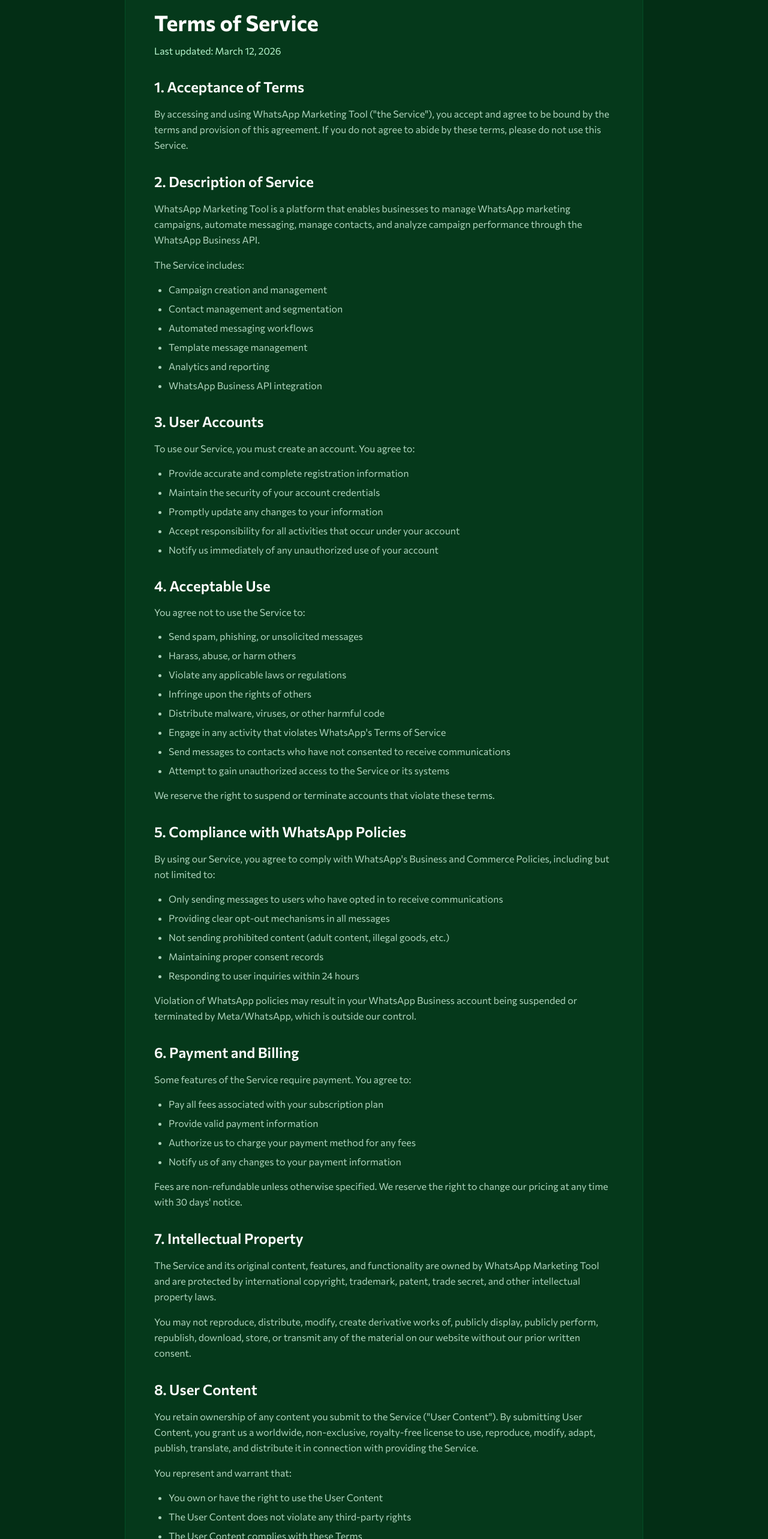
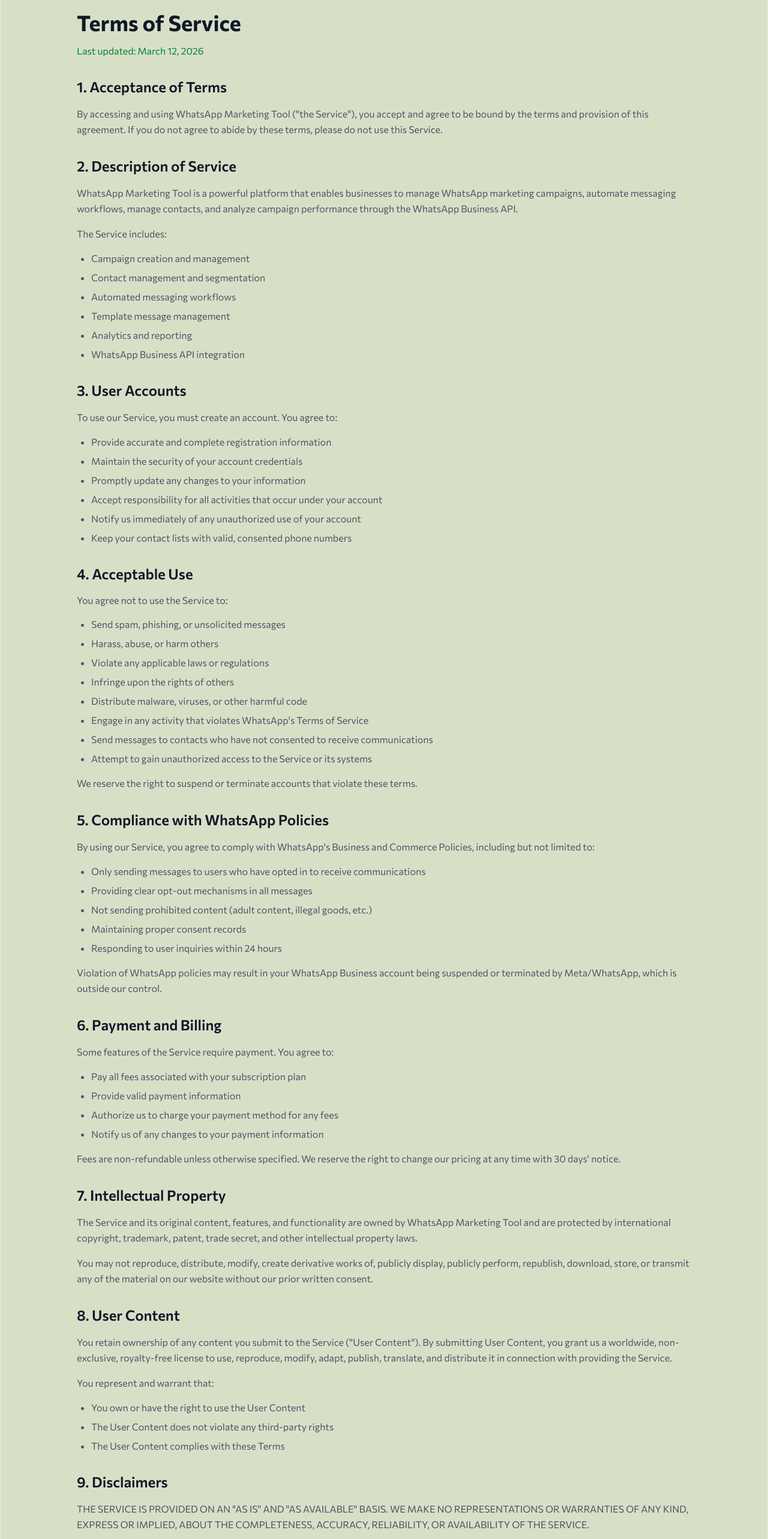
Before and after one commit to DigiconnUnite/ProDigiChat, a Next.js app: page /terms in a window 1280 px wide. Shown: the part 160-2726 px from the top of the page at 60% size. Built offline with nearby package versions, Linux system fonts and the light colour scheme; no server answers.

Commit message:
fix the header

```diff
--- a/src/app/privacy/page.tsx
+++ b/src/app/privacy/page.tsx
@@ -37,7 +37,7 @@
                 </h2>
                 <p className="text-gray-600 leading-relaxed">
                   Welcome to WhatsApp Marketing Tool ("we," "our," or "us"). We
-                  are committed to protecting your privacy. This Privacy Policy
+                  are fully committed to protecting your privacy and safeguarding your personal information. This Privacy Policy
                   explains how your personal information is collected, used, and
                   disclosed by WhatsApp Marketing Tool when you use our website
                   and services.
@@ -145,11 +145,11 @@
                 </h2>
                 <p className="text-gray-600 leading-relaxed">
                   We implement appropriate technical and organizational measures
-                  to protect your personal information, including encryption of
+                  to protect your personal information, including industry-standard encryption of
                   data in transit and at rest, regular security assessments, and
-                  access controls. However, no method of transmission over the
+                  strict access controls. However, no method of transmission over the
                   Internet or electronic storage is 100% secure, and we cannot
-                  guarantee absolute security.
+                  guarantee absolute security. We continuously work to improve our security practices.
                 </p>
               </section>
 
--- a/src/app/terms/page.tsx
+++ b/src/app/terms/page.tsx
@@ -12,21 +12,21 @@
     <>
       <Header variant="public" className="fixed top-0 left-0 right-0 z-50" />
 
-      {/* Main Content - Green background matching main website */}
-      <div className="min-h-screen bg-green-950 pt-20">
-        {/* Content Container with dark styling */}
-        <main className="container mx-auto px-4 py-12 max-w-4xl">
-          <div className="bg-green-900/30 rounded-4xl p-8 md:p-12 border border-green-800/50">
-            <h1 className="text-4xl font-bold text-white mb-4">Terms of Service</h1>
+      {/* Main Content - Light background matching privacy page */}
+      <div className="min-h-screen bg-background pt-20 rounded-b-4xl border">
+        {/* Content Container */}
+        <main className="container mx-auto px-4 py-12 max-w-6xl">
+          <div className="rounded-4xl p-8 md:p-12">
+            <h1 className="text-4xl font-bold text-gray-900 mb-4">Terms of Service</h1>
 
-            <p className="text-green-200 mb-8">
+            <p className="text-green-700 mb-8">
               Last updated: {new Date().toLocaleDateString('en-US', { year: 'numeric', month: 'long', day: 'numeric' })}
             </p>
 
             <div className="space-y-8">
               <section>
-                <h2 className="text-2xl font-semibold text-white mb-4">1. Acceptance of Terms</h2>
-                <p className="text-green-100/80 leading-relaxed">
+                <h2 className="text-2xl font-semibold text-gray-900 mb-4">1. Acceptance of Terms</h2>
+                <p className="text-gray-600 leading-relaxed">
                   By accessing and using WhatsApp Marketing Tool ("the Service"), you accept and agree to be bound
                   by the terms and provision of this agreement. If you do not agree to abide by these terms, please
                   do not use this Service.
@@ -34,15 +34,15 @@
               </section>
 
               <section>
-                <h2 className="text-2xl font-semibold text-white mb-4">2. Description of Service</h2>
-                <p className="text-green-100/80 leading-relaxed">
-                  WhatsApp Marketing Tool is a platform that enables businesses to manage WhatsApp marketing campaigns,
-                  automate messaging, manage contacts, and analyze campaign performance through the WhatsApp Business API.
+                <h2 className="text-2xl font-semibold text-gray-900 mb-4">2. Description of Service</h2>
+                <p className="text-gray-600 leading-relaxed">
+                  WhatsApp Marketing Tool is a powerful platform that enables businesses to manage WhatsApp marketing campaigns,
+                  automate messaging workflows, manage contacts, and analyze campaign performance through the WhatsApp Business API.
                 </p>
-                <p className="text-green-100/80 leading-relaxed mt-4">
+                <p className="text-gray-600 leading-relaxed mt-4">
                   The Service includes:
                 </p>
-                <ul className="list-disc pl-6 space-y-2 mt-4 text-green-100/80">
+                <ul className="list-disc pl-6 space-y-2 mt-4 text-gray-600">
                   <li>Campaign creation and management</li>
                   <li>Contact management and segmentation</li>
                   <li>Automated messaging workflows</li>
@@ -53,23 +53,24 @@
               </section>
 
               <section>
-                <h2 className="text-2xl font-semibold text-white mb-4">3. User Accounts</h2>
-                <p className="text-green-100/80 leading-relaxed mb-4">
+                <h2 className="text-2xl font-semibold text-gray-900 mb-4">3. User Accounts</h2>
+                <p className="text-gray-600 leading-relaxed mb-4">
                   To use our Service, you must create an account. You agree to:
                 </p>
-                <ul className="list-disc pl-6 space-y-2 text-green-100/80">
+                <ul className="list-disc pl-6 space-y-2 text-gray-600">
                   <li>Provide accurate and complete registration information</li>
                   <li>Maintain the security of your account credentials</li>
                   <li>Promptly update any changes to your information</li>
                   <li>Accept responsibility for all activities that occur under your account</li>
                   <li>Notify us immediately of any unauthorized use of your account</li>
+                  <li>Keep your contact lists with valid, consented phone numbers</li>
                 </ul>
               </section>
 
               <section>
-                <h2 className="text-2xl font-semibold text-white mb-4">4. Acceptable Use</h2>
-                <p className="text-green-100/80 mb-4">You agree not to use the Service to:</p>
-                <ul className="list-disc pl-6 space-y-2 text-green-100/80">
+                <h2 className="text-2xl font-semibold text-gray-900 mb-4">4. Acceptable Use</h2>
+                <p className="text-gray-600 mb-4">You agree not to use the Service to:</p>
+                <ul className="list-disc pl-6 space-y-2 text-gray-600">
                   <li>Send spam, phishing, or unsolicited messages</li>
                   <li>Harass, abuse, or harm others</li>
                   <li>Violate any applicable laws or regulations</li>
@@ -79,55 +80,55 @@
                   <li>Send messages to contacts who have not consented to receive communications</li>
                   <li>Attempt to gain unauthorized access to the Service or its systems</li>
                 </ul>
-                <p className="text-green-100/80 mt-4 leading-relaxed">
+                <p className="text-gray-600 mt-4 leading-relaxed">
                   We reserve the right to suspend or terminate accounts that violate these terms.
                 </p>
               </section>
 
               <section>
-                <h2 className="text-2xl font-semibold text-white mb-4">5. Compliance with WhatsApp Policies</h2>
-                <p className="text-green-100/80 leading-relaxed mb-4">
+                <h2 className="text-2xl font-semibold text-gray-900 mb-4">5. Compliance with WhatsApp Policies</h2>
+                <p className="text-gray-600 leading-relaxed mb-4">
                   By using our Service, you agree to comply with WhatsApp's Business and Commerce Policies,
                   including but not limited to:
                 </p>
-                <ul className="list-disc pl-6 space-y-2 text-green-100/80">
+                <ul className="list-disc pl-6 space-y-2 text-gray-600">
                   <li>Only sending messages to users who have opted in to receive communications</li>
                   <li>Providing clear opt-out mechanisms in all messages</li>
                   <li>Not sending prohibited content (adult content, illegal goods, etc.)</li>
                   <li>Maintaining proper consent records</li>
                   <li>Responding to user inquiries within 24 hours</li>
                 </ul>
-                <p className="text-green-100/80 mt-4 leading-relaxed">
+                <p className="text-gray-600 mt-4 leading-relaxed">
                   Violation of WhatsApp policies may result in your WhatsApp Business account being suspended or
                   terminated by Meta/WhatsApp, which is outside our control.
                 </p>
               </section>
 
               <section>
-                <h2 className="text-2xl font-semibold text-white mb-4">6. Payment and Billing</h2>
-                <p className="text-green-100/80 leading-relaxed mb-4">
+                <h2 className="text-2xl font-semibold text-gray-900 mb-4">6. Payment and Billing</h2>
+                <p className="text-gray-600 leading-relaxed mb-4">
                   Some features of the Service require payment. You agree to:
                 </p>
-                <ul className="list-disc pl-6 space-y-2 text-green-100/80">
+                <ul className="list-disc pl-6 space-y-2 text-gray-600">
                   <li>Pay all fees associated with your subscription plan</li>
                   <li>Provide valid payment information</li>
                   <li>Authorize us to charge your payment method for any fees</li>
                   <li>Notify us of any changes to your payment information</li>
                 </ul>
-                <p className="text-green-100/80 mt-4 leading-relaxed">
+                <p className="text-gray-600 mt-4 leading-relaxed">
                   Fees are non-refundable unless otherwise specified. We reserve the right to change our
                   pricing at any time with 30 days' notice.
                 </p>
               </section>
 
               <section>
-                <h2 className="text-2xl font-semibold text-white mb-4">7. Intellectual Property</h2>
-                <p className="text-green-100/80 leading-relaxed">
+                <h2 className="text-2xl font-semibold text-gray-900 mb-4">7. Intellectual Property</h2>
+                <p className="text-gray-600 leading-relaxed">
                   The Service and its original content, features, and functionality are owned by WhatsApp
                   Marketing Tool and are protected by international copyright, trademark, patent, trade
                   secret, and other intellectual property laws.
                 </p>
-                <p className="text-green-100/80 leading-relaxed mt-4">
+                <p className="text-gray-600 leading-relaxed mt-4">
                   You may not reproduce, distribute, modify, create derivative works of, publicly display,
                   publicly perform, republish, download, store, or transmit any of the material on our
                   website without our prior written consent.
@@ -135,16 +136,16 @@
               </section>
 
               <section>
-                <h2 className="text-2xl font-semibold text-white mb-4">8. User Content</h2>
-                <p className="text-green-100/80 leading-relaxed">
+                <h2 className="text-2xl font-semibold text-gray-900 mb-4">8. User Content</h2>
+                <p className="text-gray-600 leading-relaxed">
                   You retain ownership of any content you submit to the Service ("User Content"). By submitting
                   User Content, you grant us a worldwide, non-exclusive, royalty-free license to use, reproduce,
                   modify, adapt, publish, translate, and distribute it in connection with providing the Service.
                 </p>
-                <p className="text-green-100/80 leading-relaxed mt-4 mb-4">
+                <p className="text-gray-600 leading-relaxed mt-4 mb-4">
                   You represent and warrant that:
                 </p>
-                <ul className="list-disc pl-6 space-y-2 text-green-100/80">
+                <ul className="list-disc pl-6 space-y-2 text-gray-600">
                   <li>You own or have the right to use the User Content</li>
                   <li>The User Content does not violate any third-party rights</li>
                   <li>The User Content complies with these Terms</li>
@@ -152,27 +153,27 @@
               </section>
 
               <section>
-                <h2 className="text-2xl font-semibold text-white mb-4">9. Disclaimers</h2>
-                <p className="text-green-100/80 leading-relaxed">
+                <h2 className="text-2xl font-semibold text-gray-900 mb-4">9. Disclaimers</h2>
+                <p className="text-gray-600 leading-relaxed">
                   THE SERVICE IS PROVIDED ON AN "AS IS" AND "AS AVAILABLE" BASIS. WE MAKE NO REPRESENTATIONS
                   OR WARRANTIES OF ANY KIND, EXPRESS OR IMPLIED, ABOUT THE COMPLETENESS, ACCURACY, RELIABILITY,
                   OR AVAILABILITY OF THE SERVICE.
                 </p>
-                <p className="text-green-100/80 leading-relaxed mt-4">
+                <p className="text-gray-600 leading-relaxed mt-4">
                   WE DO NOT WARRANT THAT THE SERVICE WILL BE UNINTERRUPTED, TIMELY, SECURE, OR ERROR-FREE.
                   ANY MATERIAL OBTAINED THROUGH THE SERVICE IS AT YOUR OWN RISK.
                 </p>
               </section>
 
               <section>
-                <h2 className="text-2xl font-semibold text-white mb-4">10. Limitation of Liability</h2>
-                <p className="text-green-100/80 leading-relaxed mb-4">
+                <h2 className="text-2xl font-semibold text-gray-900 mb-4">10. Limitation of Liability</h2>
+                <p className="text-gray-600 leading-relaxed mb-4">
                   IN NO EVENT SHALL WHATSAPP MARKETING TOOL, ITS OFFICERS, DIRECTORS, EMPLOYEES, OR AGENTS,
                   BE LIABLE FOR ANY INDIRECT, INCIDENTAL, SPECIAL, CONSEQUENTIAL, OR PUNITIVE DAMAGES, INCLUDING
                   WITHOUT LIMITATION, LOSS OF PROFITS, DATA, USE, GOODWILL, OR OTHER INTANGIBLE LOSSES,
                   RESULTING FROM:
                 </p>
-                <ul className="list-disc pl-6 space-y-2 text-green-100/80">
+                <ul className="list-disc pl-6 space-y-2 text-gray-600">
                   <li>YOUR ACCESS TO OR USE OF OR INABILITY TO ACCESS OR USE THE SERVICE</li>
                   <li>ANY CONDUCT OR CONTENT OF ANY THIRD PARTY ON THE SERVICE</li>
                   <li>ANY CONTENT OBTAINED FROM THE SERVICE</li>
@@ -181,8 +182,8 @@
               </section>
 
               <section>
-                <h2 className="text-2xl font-semibold text-white mb-4">11. Indemnification</h2>
-                <p className="text-green-100/80 leading-relaxed">
+                <h2 className="text-2xl font-semibold text-gray-900 mb-4">11. Indemnification</h2>
+                <p className="text-gray-600 leading-relaxed">
                   You agree to defend, indemnify, and hold harmless WhatsApp Marketing Tool and its officers,
                   directors, employees, and agents from and against any claims, liabilities, damages, judgments,
                   awards, losses, costs, expenses, or fees (including reasonable attorneys' fees) arising out
@@ -191,12 +192,12 @@
               </section>
 
               <section>
-                <h2 className="text-2xl font-semibold text-white mb-4">12. Termination</h2>
-                <p className="text-green-100/80 leading-relaxed">
+                <h2 className="text-2xl font-semibold text-gray-900 mb-4">12. Termination</h2>
+                <p className="text-gray-600 leading-relaxed">
                   We may terminate or suspend your account and access to the Service immediately, without
                   prior notice or liability, for any reason, including breach of these Terms.
                 </p>
-                <p className="text-green-100/80 leading-relaxed mt-4">
+                <p className="text-gray-600 leading-relaxed mt-4">
                   Upon termination, your right to use the Service will immediately cease. If you wish to
                   terminate your account, you may simply discontinue using the Service or contact us to
                   request account deletion.
@@ -204,31 +205,31 @@
               </section>
 
               <section>
-                <h2 className="text-2xl font-semibold text-white mb-4">13. Governing Law</h2>
-                <p className="text-green-100/80 leading-relaxed">
+                <h2 className="text-2xl font-semibold text-gray-900 mb-4">13. Governing Law</h2>
+                <p className="text-gray-600 leading-relaxed">
                   These Terms shall be governed and construed in accordance with the laws of the jurisdiction
                   in which our company is registered, without regard to its conflict of law provisions.
                 </p>
               </section>
 
               <section>
-                <h2 className="text-2xl font-semibold text-white mb-4">14. Changes to Terms</h2>
-                <p className="text-green-100/80 leading-relaxed">
+                <h2 className="text-2xl font-semibold text-gray-900 mb-4">14. Changes to Terms</h2>
+                <p className="text-gray-600 leading-relaxed">
                   We reserve the right to modify these Terms at any time. We will provide notice of any
                   material changes by posting the new Terms on this page and updating the "last updated" date.
                 </p>
-                <p className="text-green-100/80 leading-relaxed mt-4">
+                <p className="text-gray-600 leading-relaxed mt-4">
                   Your continued use of the Service after any such changes constitutes your acceptance of
                   the new Terms.
                 </p>
               </section>
 
               <section>
-                <h2 className="text-2xl font-semibold text-white mb-4">15. Contact Us</h2>
-                <p className="text-green-100/80 mb-4">
+                <h2 className="text-2xl font-semibold text-gray-900 mb-4">15. Contact Us</h2>
+                <p className="text-gray-600 mb-4">
                   If you have any questions about these Terms, please contact us:
                 </p>
-                <ul className="list-disc pl-6 space-y-2 text-green-100/80">
+                <ul className="list-disc pl-6 space-y-2 text-gray-600">
                   <li>Email: support@whatsappmarketingtool.com</li>
                   <li>Website: www.whatsappmarketingtool.com</li>
                 </ul>
--- a/src/components/header.tsx
+++ b/src/components/header.tsx
@@ -87,11 +87,12 @@
       {/* Desktop Header - Hidden on mobile */}
       <header
         className={cn(
-          "hidden md:flex py-4  mx-auto items-center justify-between rounded-b-4xl px-8",
+          "hidden md:flex py-4 items-center justify-between rounded-b-4xl",
           isDashboard ? "bg-green-950" : "bg-green-950",
           className,
         )}
       >
+        <div className="container mx-auto flex items-center justify-between w-full ">
         {/* Logo and Nav Links */}
         <div className="flex items-center gap-8">
           {/* Logo */}
@@ -338,6 +339,7 @@
               )}
             </>
           )}
+        </div>
         </div>
       </header>
 
```
Also changed, not shown: src/components/public-footer.tsx (+4 -4 lines).
